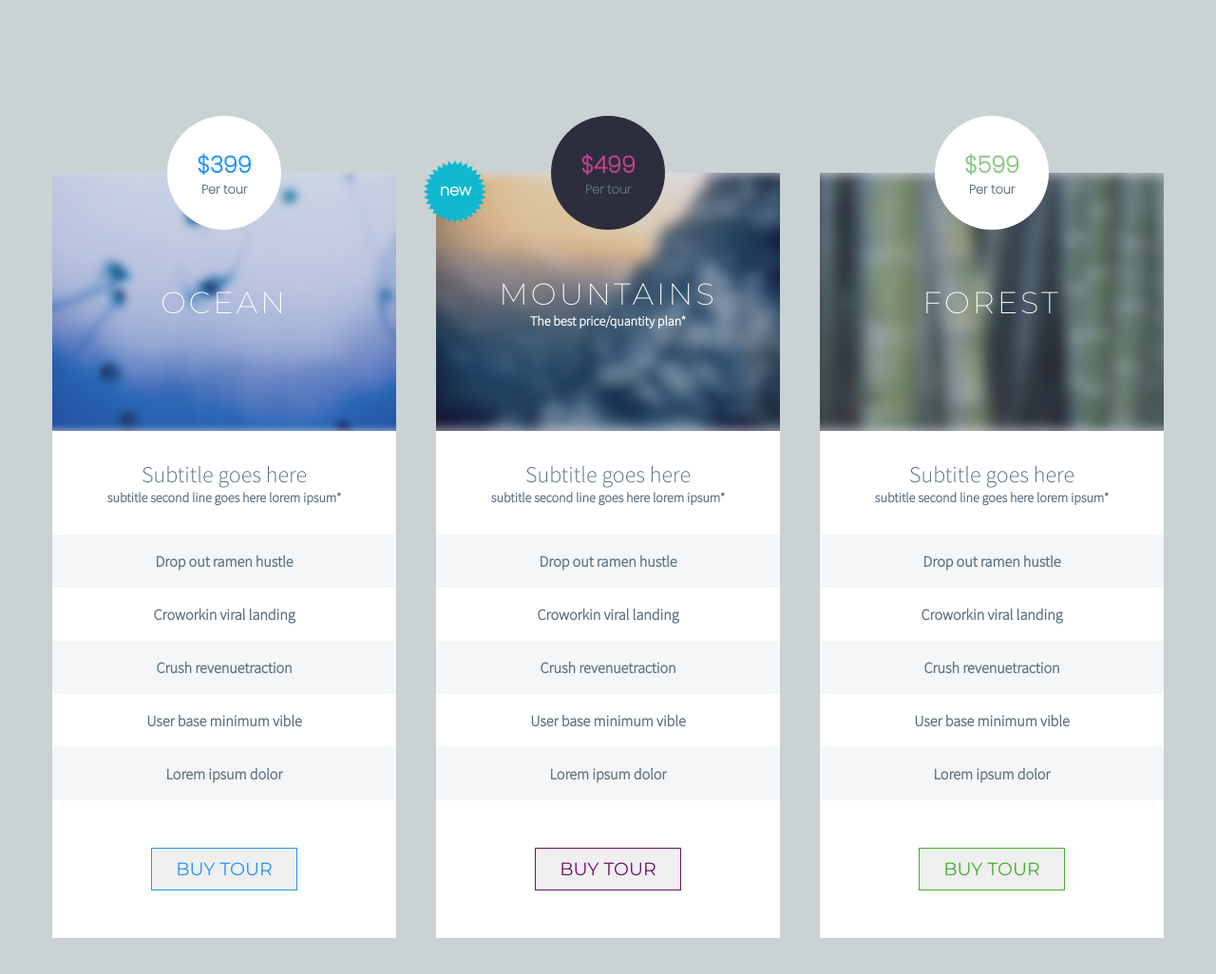
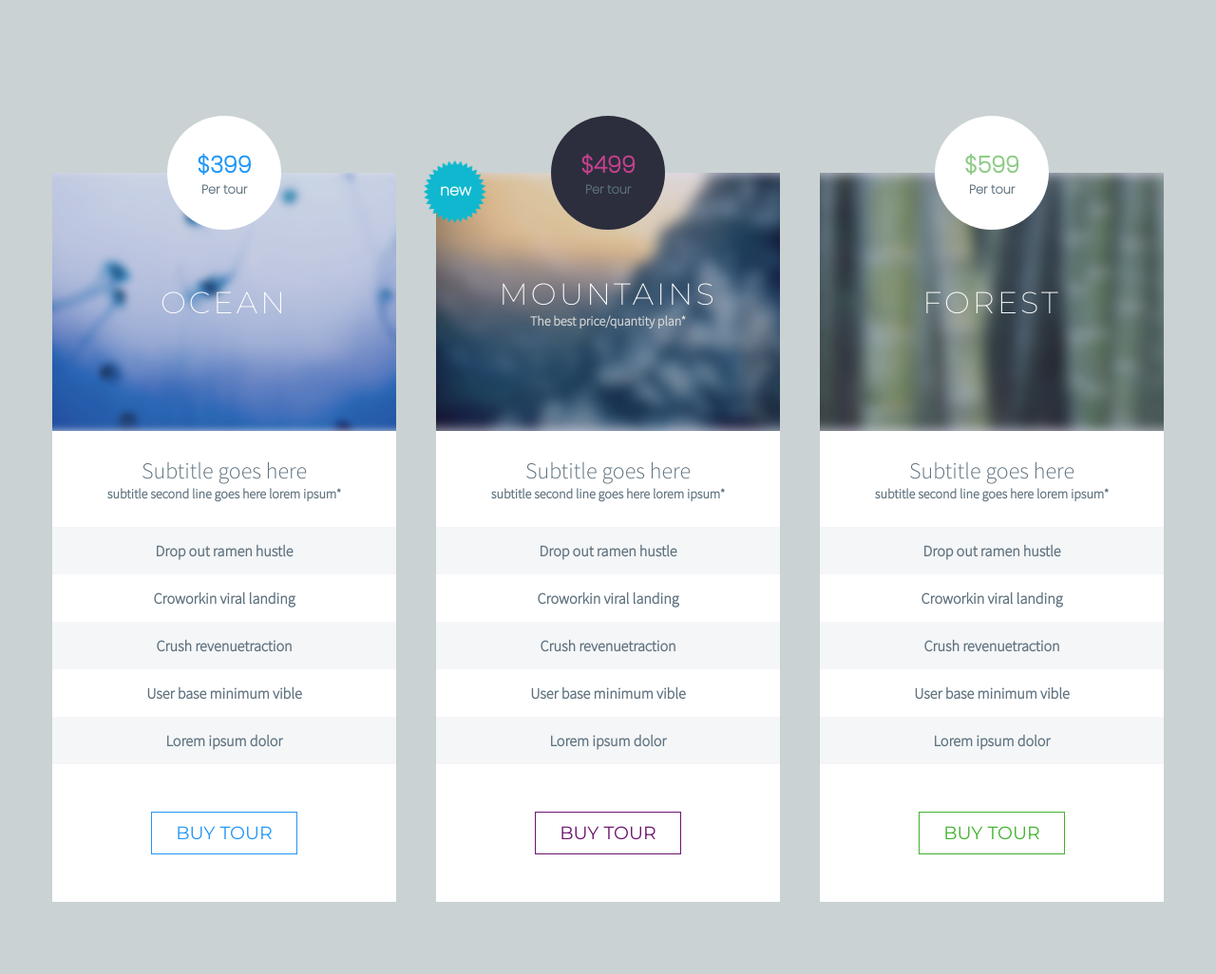
Before and after one commit to khanh98hust/Price-table, a plain HTML site: page ver2.html in a window 1280 px wide. Shown: the whole page at 95% size. Drawn offline with Linux system fonts and the light colour scheme.

Commit message:
fix-font

```diff
--- a/styleVer2.css
+++ b/styleVer2.css
@@ -68,6 +68,7 @@ body {
 .centered p {
   font-size: 14px;
   font-weight: bold;
+  color: #d6d6d6;
   letter-spacing:normal;
   font-family: 'Source Sans Pro', sans-serif;
 }
@@ -137,7 +138,7 @@ body {
 
 }
 .title-top {
-  margin: 30px 0px;
+  margin: 26px 0px;
 }
 
 .title-top span{
@@ -150,8 +151,7 @@ body {
 }
 
 .title-bot-item {
-  font-family: 'Source Sans Pro', sans-serif;
-  padding: 18px 0px;
+  padding: 15px 0px;
   font-size: 16px;
   font-weight: bold;
 }
@@ -166,6 +166,7 @@ body {
 }
 
 .btn {
+  background-color: white;
   font-family: 'Montserrat', sans-serif;
   padding: 10px 25px;
   font-size: 19px;
```
